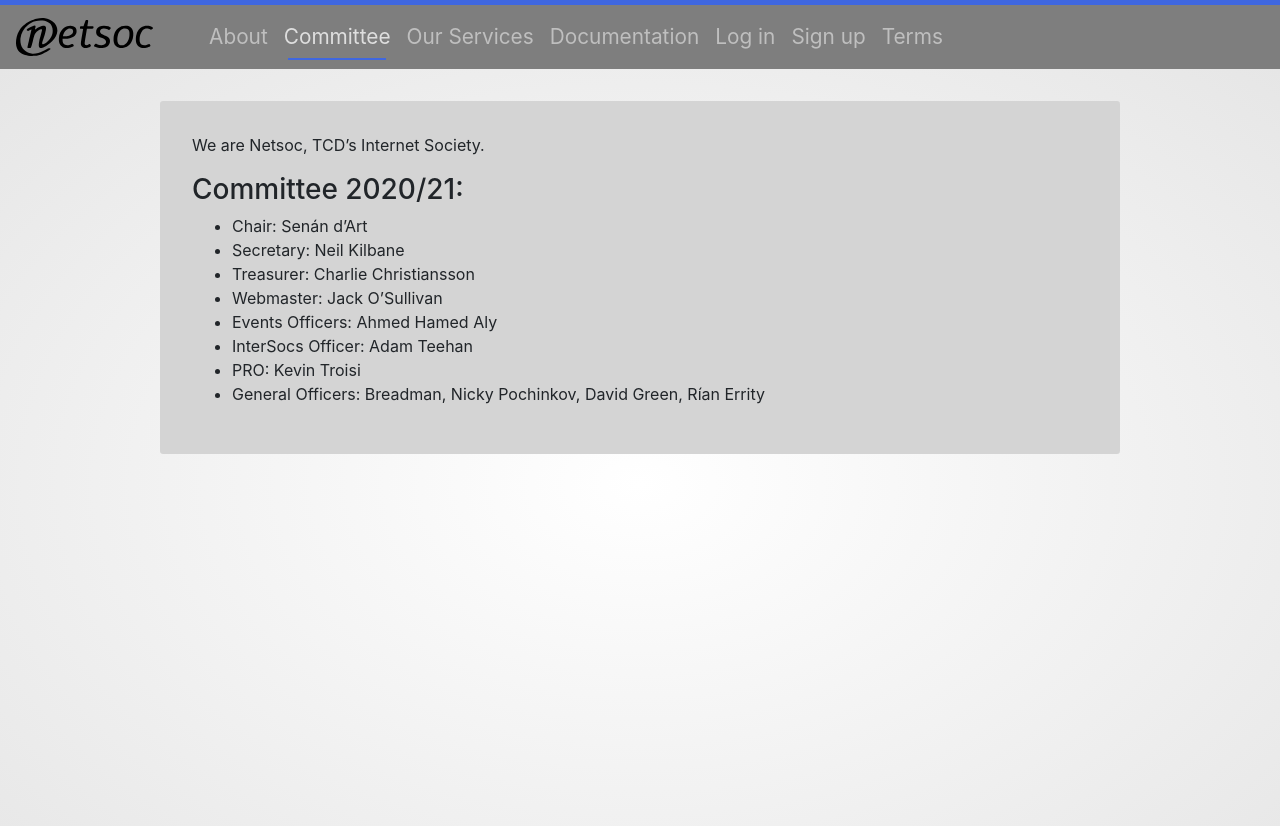
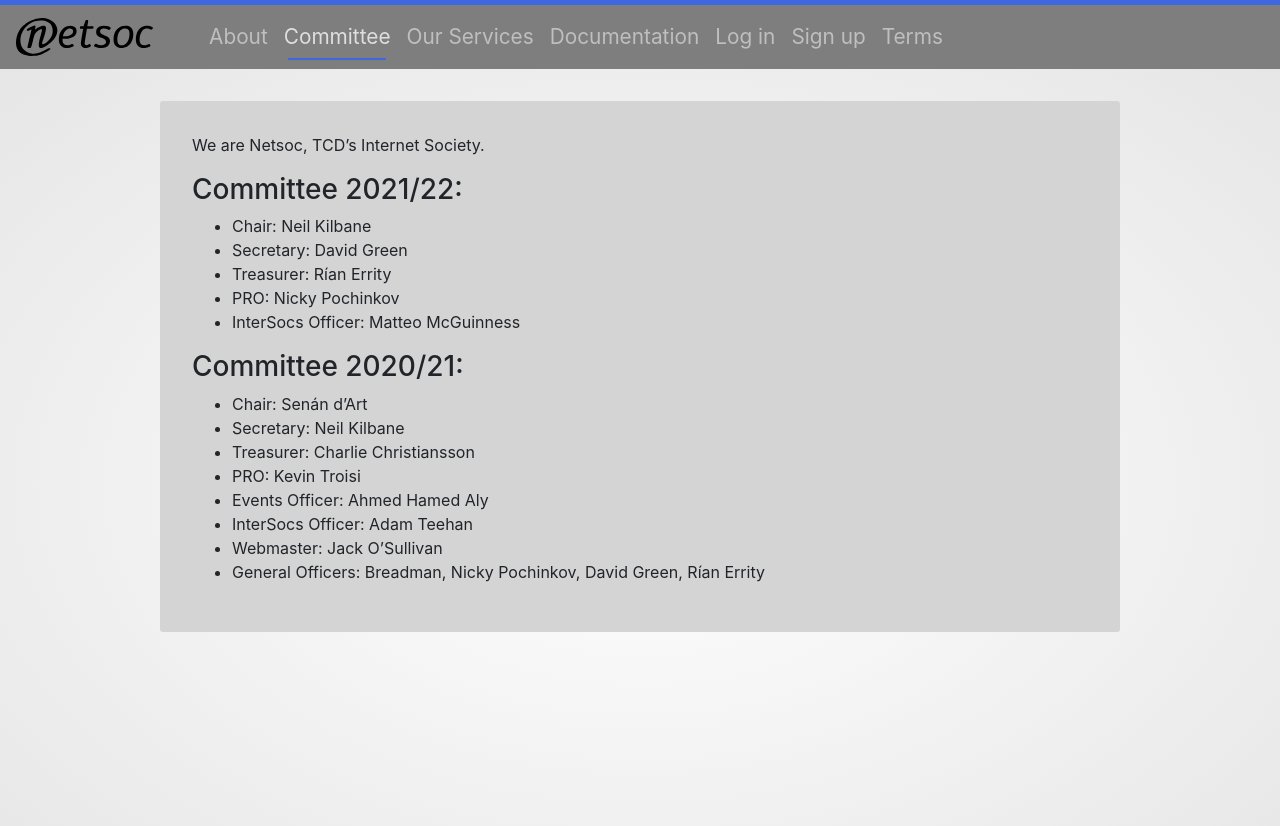
Before and after one commit to netsoc/website-ng, a Jekyll site: the page built from committee.md, in a window 1280 px wide. Shown: the top 826 px of the page. Built offline with Jekyll 4.4.1, drawn with Linux system fonts in a browser that asks for light colours.

Commit message:
Added new committee

```diff
--- a/committee.md
+++ b/committee.md
@@ -5,15 +5,23 @@ permalink: /committee/
 ---
 We are Netsoc, TCD's Internet Society.
 
+### Committee 2021/22:
+
+- Chair: Neil Kilbane
+- Secretary: David Green
+- Treasurer: Rían Errity
+- PRO: Nicky Pochinkov
+- InterSocs Officer: Matteo McGuinness
+
 ### Committee 2020/21:
 
 - Chair: Senán d'Art
 - Secretary: Neil Kilbane
 - Treasurer: Charlie Christiansson
+- PRO: Kevin Troisi
+- Events Officer: Ahmed Hamed Aly
+- InterSocs Officer: Adam Teehan
 - Webmaster: Jack O'Sullivan
-- Events Officers: Ahmed Hamed Aly
-- InterSocs Officer: Adam Teehan
-- PRO: Kevin Troisi
 - General Officers: Breadman, Nicky Pochinkov, David Green, Rían Errity
 
 <!-- You can view previous committees [here](previous-committees). -->
```
Also changed, not shown: Gemfile.lock.
